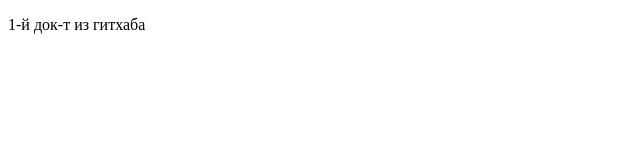
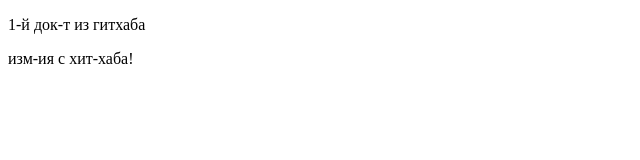
Before and after one commit to pr0st/test_repo, a plain HTML site: page index.html in a window 1280 px wide. Shown: the whole page, without its empty margins (0-640 px from the left). Drawn offline with Linux system fonts and the light colour scheme.

Commit message:
Update index.html

```diff
--- a/index.html
+++ b/index.html
@@ -6,5 +6,6 @@
 </head>
 <body>
 	<p>1-й док-т из гитхаба</p>
+	изм-ия с хит-хаба!
 </body>
 </html>
```
